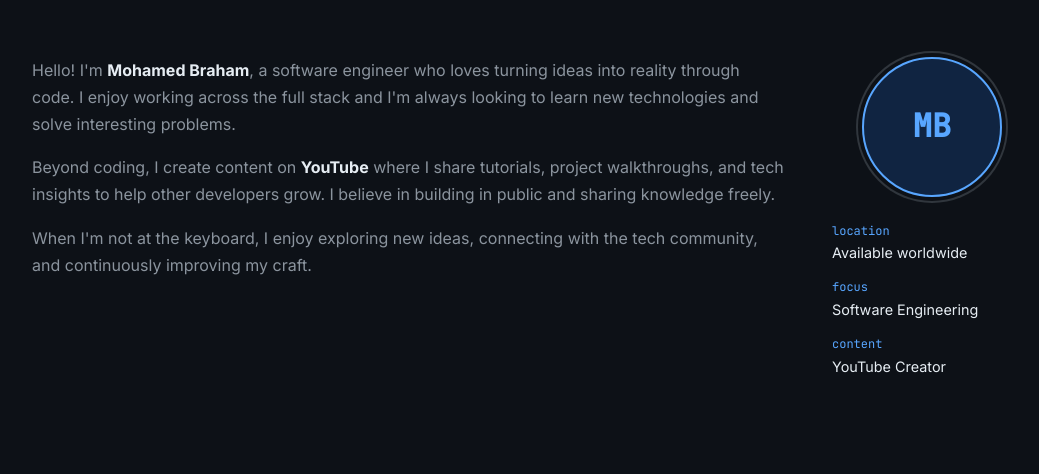
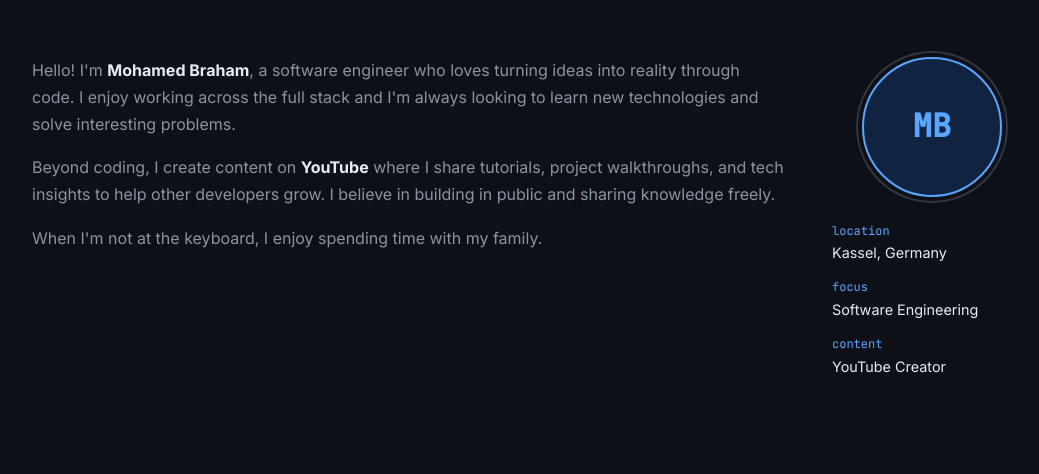
Before and after one commit to MohamedBraham/portfolio, a Django app: page / in a window 1280 px wide. Shown: the part 935-1409 px from the top of the page, without its empty margins (108-1147 px from the left). Run offline with Django 4.2, Linux system fonts and the light colour scheme; data that the repository does not hold is empty.

Commit message:
Update about section with personal details
Co-Authored-By: Claude Sonnet 4.6 <noreply@anthropic.com>

```diff
--- a/templates/core/index.html
+++ b/templates/core/index.html
@@ -87,8 +87,7 @@
             I believe in building in public and sharing knowledge freely.
           </p>
           <p>
-            When I'm not at the keyboard, I enjoy exploring new ideas, connecting with the
-            tech community, and continuously improving my craft.
+            When I'm not at the keyboard, I enjoy spending time with my family.
           </p>
         </div>
         <div class="about-card">
@@ -98,7 +97,7 @@
           <div class="about-quick">
             <div class="quick-item">
               <span class="quick-label mono">location</span>
-              <span class="quick-value">Available worldwide</span>
+              <span class="quick-value">Kassel, Germany</span>
             </div>
             <div class="quick-item">
               <span class="quick-label mono">focus</span>
```
